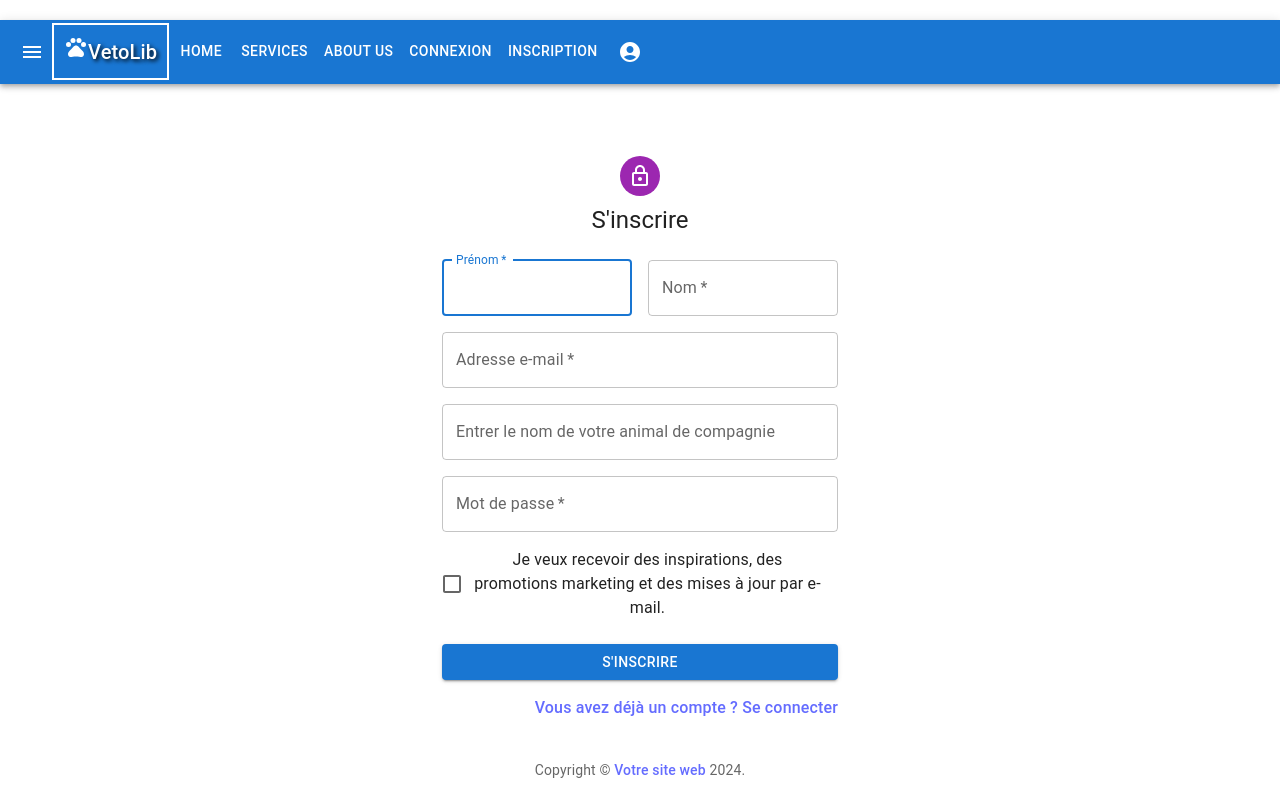
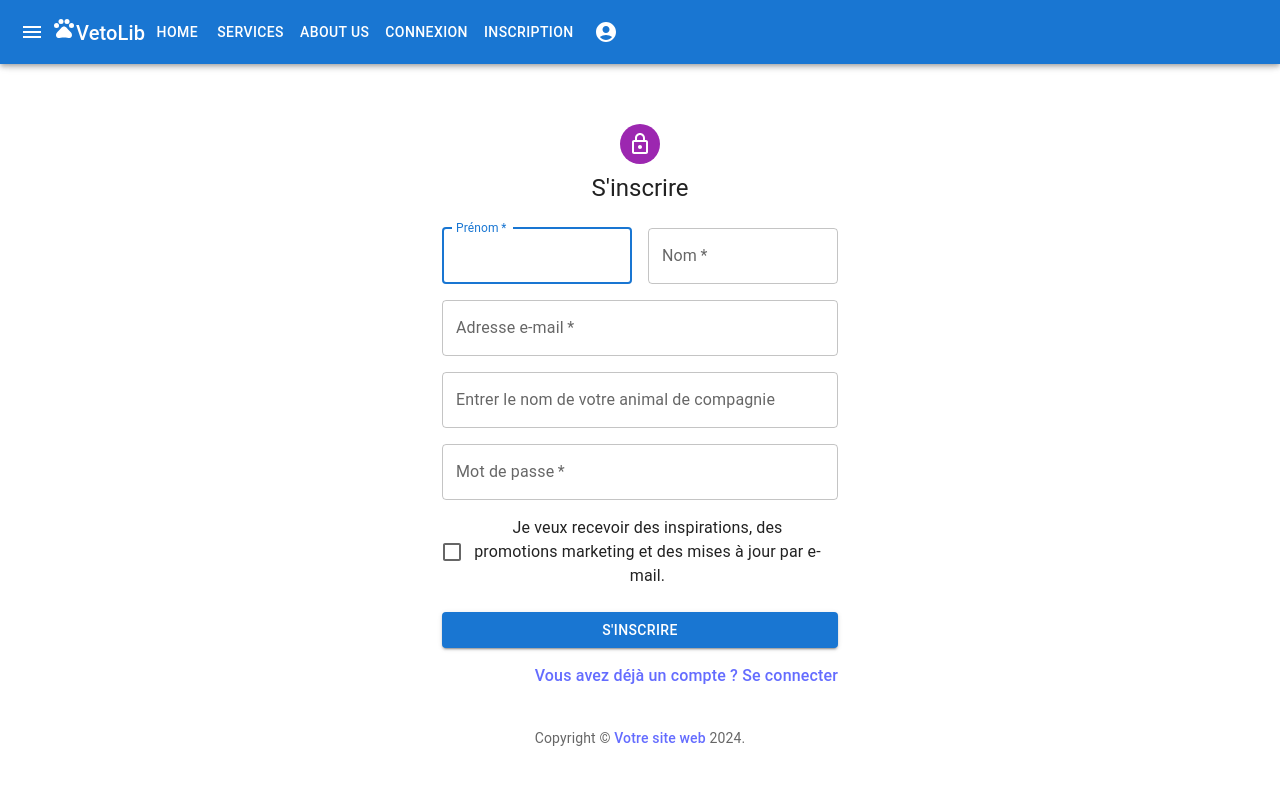
Before and after one commit to fayesarah555/vetolib, a React (Vite) app in the folder front/front/: page / in a window 1280 px wide. Built offline with nearby package versions, Linux system fonts and the light colour scheme.

Commit message:
navbar position fixed + route user

```diff
--- a/front/front/src/components/navbar/navbar.jsx
+++ b/front/front/src/components/navbar/navbar.jsx
@@ -20,12 +20,12 @@ const Navbar = () => {
   };
 
   return (
-    <AppBar position="static" className="app-bar">
+    <AppBar position="fixed" className="app-bar">
       <Toolbar>
         <IconButton edge="start" color="inherit" aria-label="menu" onClick={handleMenu}>
           <MenuIcon />
         </IconButton>
-        <Typography variant="h6" component="div" className="title">
+        <Typography variant="h6" component="div">
           <PetsIcon className="pets-icon" />
           VetoLib
         </Typography>
@@ -38,9 +38,7 @@ const Navbar = () => {
           size="large"
           edge="end"
           aria-label="account of current user"
-          aria-controls="menu-appbar"
-          aria-haspopup="true"
-          onClick={handleMenu}
+          component={Link} to="/User"
           color="inherit"
         >
           <AccountCircleIcon />
```
